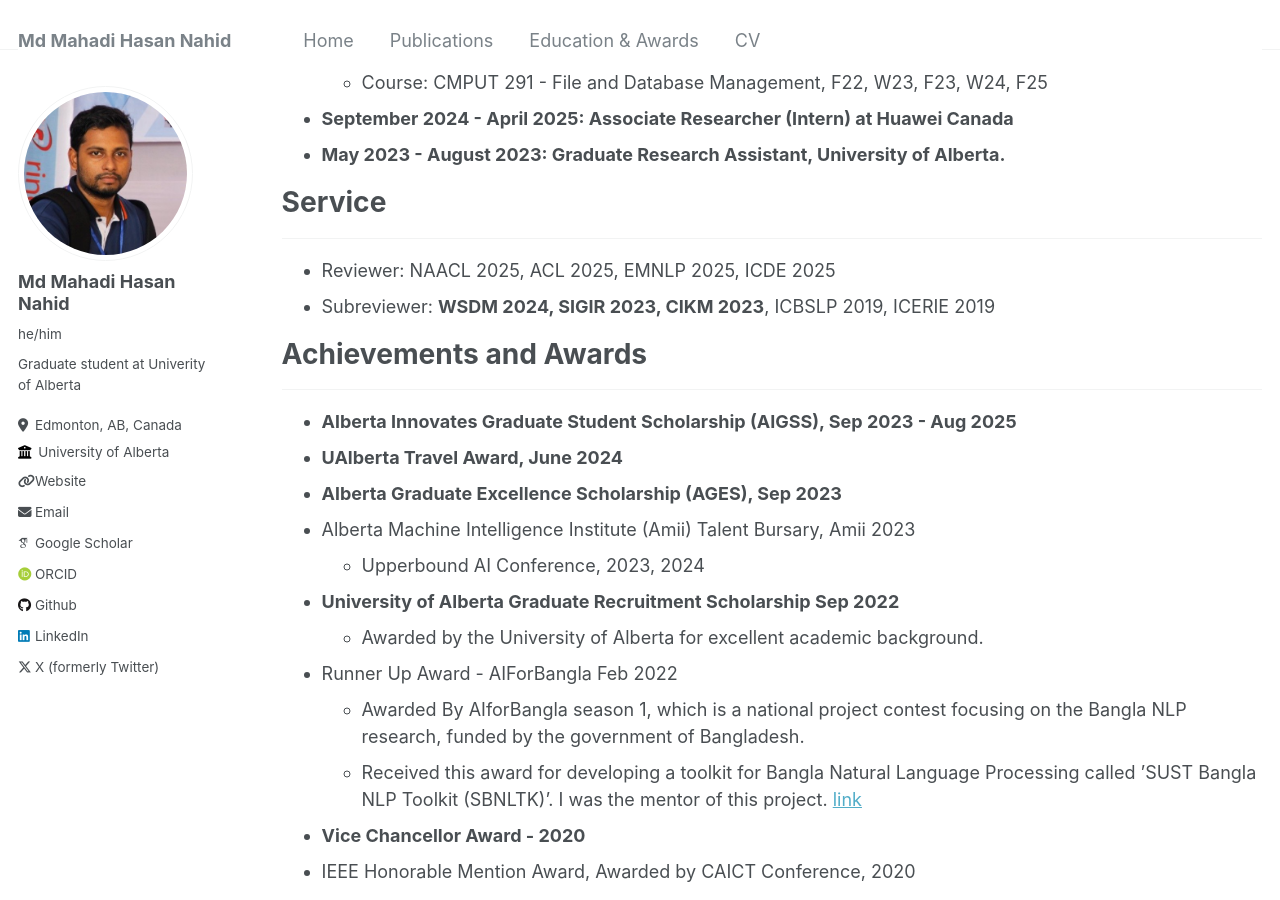
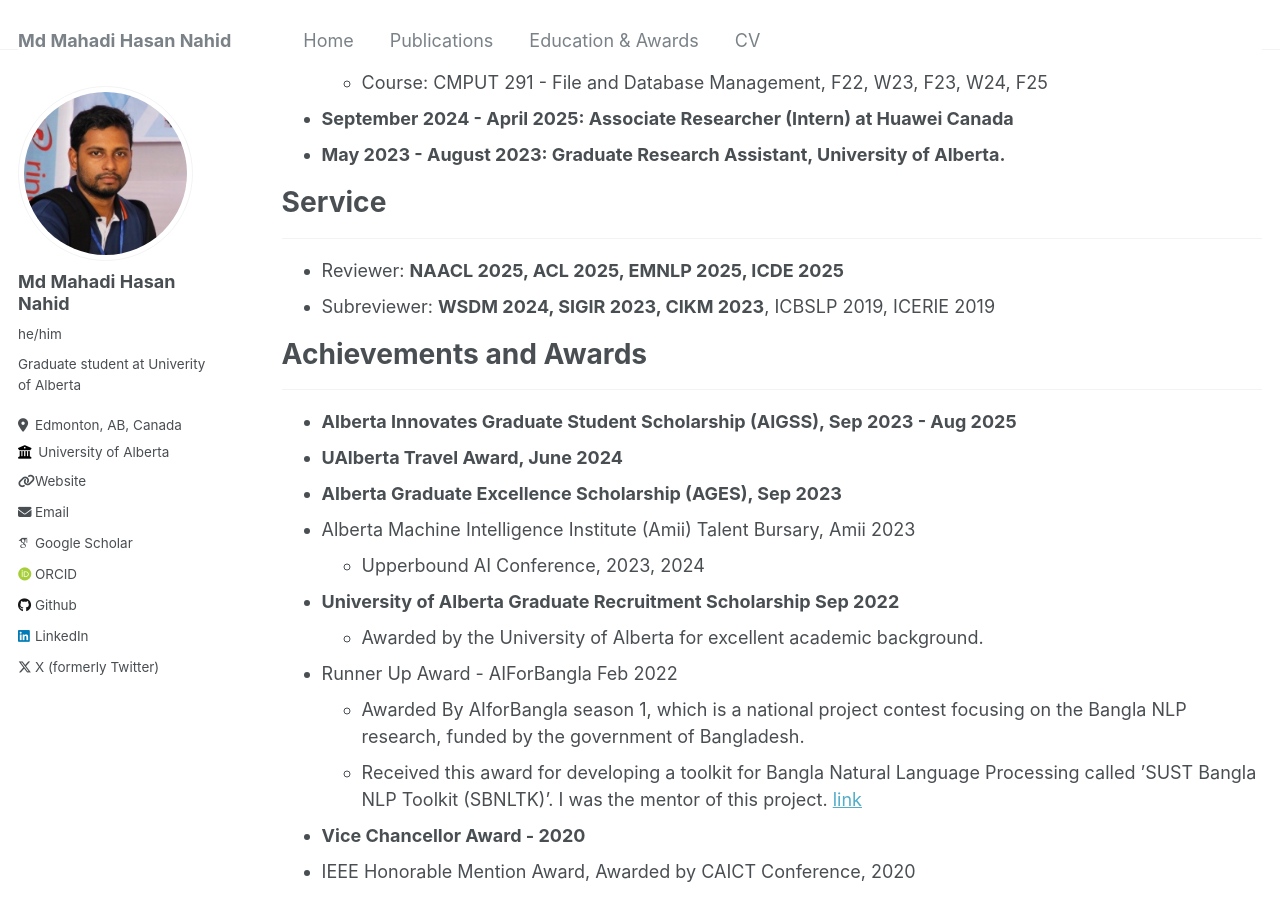
Before and after one commit to mahadi-nahid/mahadi-nahid.github.io, a Jekyll site: the page built from _pages/education-awards.md, in a window 1280 px wide and 900 px high, scrolled down 789 px. Built offline with Jekyll 4.4.1, drawn with Linux system fonts in a browser that asks for light colours; some web fonts are replaced.

```diff
--- a/_pages/education-awards.md
+++ b/_pages/education-awards.md
@@ -31,7 +31,7 @@ author_profile: true
 
 # Service
 -----------
-* Reviewer: NAACL 2025, ACL 2025, EMNLP 2025, ICDE 2025
+* Reviewer: **NAACL 2025, ACL 2025, EMNLP 2025, ICDE 2025**
 * Subreviewer: **WSDM 2024, SIGIR 2023, CIKM 2023**, ICBSLP 2019, ICERIE 2019
 
 # Achievements and Awards
```
